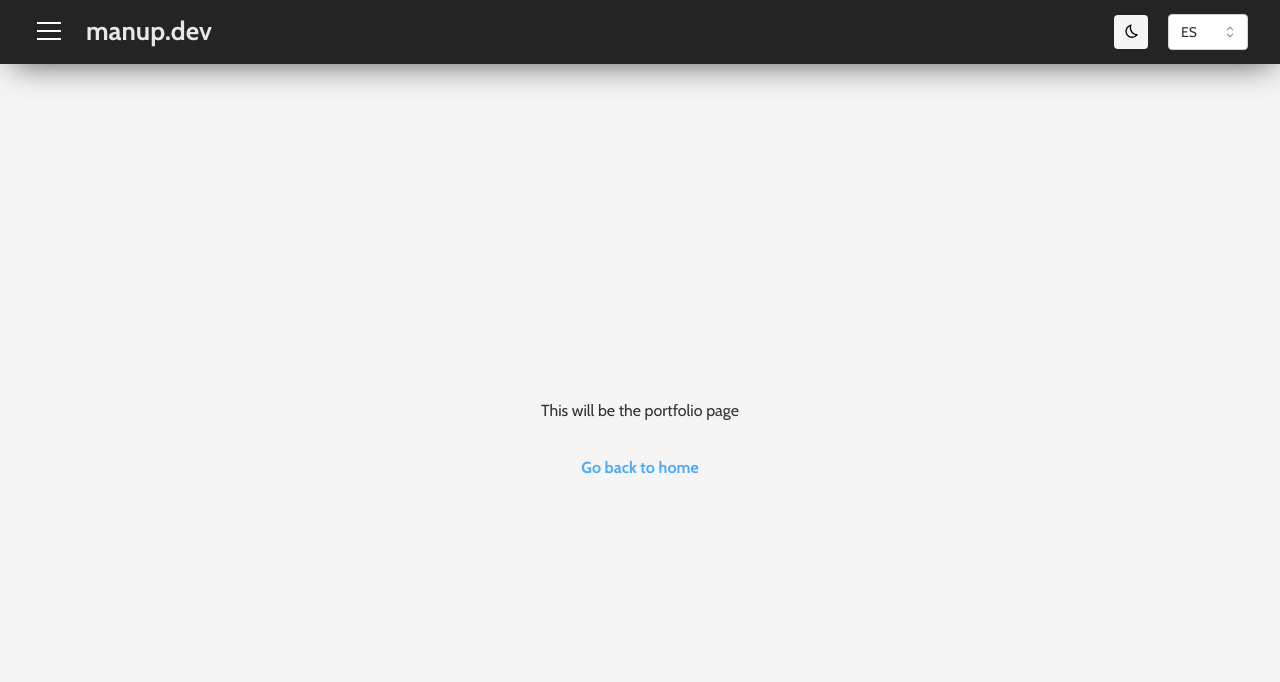
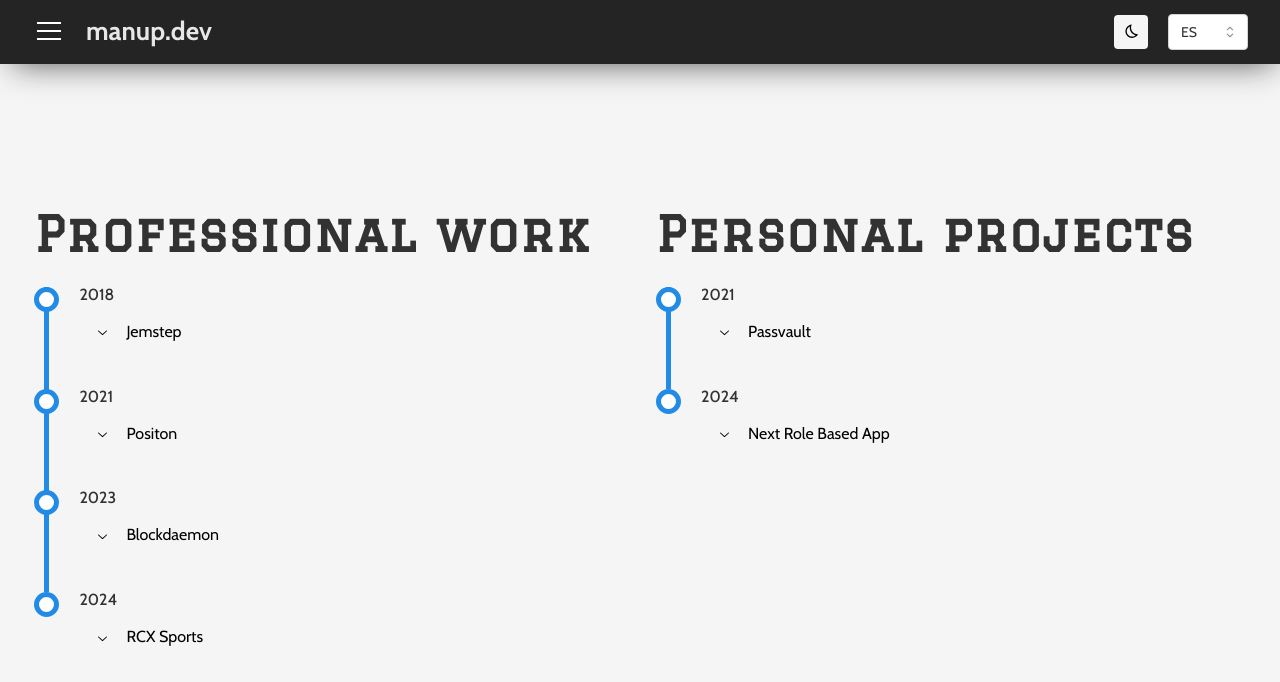
Before and after one commit to mperezy/manupdev, a React (Vite) app: page /portfolio in a window 1280 px wide. Shown: the top 682 px of the page. Built offline with nearby package versions, Linux system fonts and the light colour scheme; a web font is replaced by a local one.

Commit message:
Add initial implementation of portfolio page

```diff
--- /dev/null
+++ b/src/constants/portfolio.ts
@@ -0,0 +1,162 @@
+/* eslint-disable max-len  */
+
+type Work = {
+  year: number;
+  work: {
+    title: string;
+    roles: ('Frontend' | 'Backend' | 'Fullstack Dev' | 'Devops')[];
+    description: string;
+    verbose: string;
+    technologiesUsed: string[];
+  }[];
+};
+
+type Portfolio = Record<'professional' | 'personal', Work[]>;
+
+const portfolio: Portfolio = {
+  professional: [
+    {
+      year: 2018,
+      work: [
+        {
+          title: 'Jemstep',
+          roles: ['Fullstack Dev'],
+          description:
+            'By using Scala as main language I collaborated with team mates to solve bugs and implementing new features.',
+          verbose: `Jemstep is a Fintech company based in South Africa and the U.S. to help customers grow their wealth by investing their money based on goals.
+- First helping and collaborating with some Bonzzu partners in the fixing of bugs and implementing new features.
+- I was involved in a feature improvement that allowed the creation/update of goal investments along with a joint user pulling out and setting their data to the investment.
+- I helped to implement a new feature that allowed the clients to create and improve their investments based on recommended allocations by the bank, in this case, Citibank.
+- I helped in an improvement proposed by a Jemptep's client, Citibank, to solve some security issues where some sensitive data were exposed in the web app across the whole HTML and in some Javascript files.
+- I leaded the implementation of an improvement on the connection from the app to Docusign, this service is used to handle investment documentation and confidentiality agreements with the bank. The goal of this improvement was to implement the way how the app will send documents to DocuSign, previously this connection was made only with a user and password authentication, but given DocuSign's new documentation, a new authentication based on JWT was required.`,
+          technologiesUsed: [
+            'Play Framework',
+            'Scala',
+            'jQuery',
+            'Backbonejs',
+            'Cypress',
+            'Selenium',
+            'MongoDB',
+            'Docker',
+            'Docusign',
+            'Github',
+          ],
+        },
+      ],
+    },
+    {
+      year: 2021,
+      work: [
+        {
+          title: 'Positon',
+          roles: ['Fullstack Dev'],
+          description:
+            'I was involved, alongside with a team mate, in the implementation of the main application from scratch.',
+          verbose: '',
+          technologiesUsed: [
+            'Typescript',
+            'React.js',
+            'Next.js',
+            'Node.js',
+            'Express',
+            'GraphQL',
+            'SQL Server',
+            'Github',
+          ],
+        },
+      ],
+    },
+    {
+      year: 2023,
+      work: [
+        {
+          title: 'Blockdaemon',
+          roles: ['Frontend'],
+          description:
+            'I collaborated by fixing bugs, made several improvements and implemented a whole new platform for offline crypto transactions in the project I was assigned.',
+          verbose: `
+- Assisting to fix bugs and implement new features in a focused project inside Blockdaemon company.
+- Worked in a UI migration by moving all UI components made with Material-UI (License paid) to Mantine (No license paid required).
+- Collaborated in an offline web app implementation, to help users to make crypto transfers without the use of the main web app.
+- Techonologies used: Vite, ReactJs, Cypress, pnpm, GitLab`,
+          technologiesUsed: [
+            'Typescript',
+            'React.js',
+            'Vite',
+            'Cypress',
+            'Mantine',
+            'Gitlab',
+          ],
+        },
+      ],
+    },
+    {
+      year: 2024,
+      work: [
+        {
+          title: 'RCX Sports',
+          roles: ['Frontend', 'Devops'],
+          description:
+            "Alongside with two team mates, we are working in the implementation of bunch of applications and, implemented the repo's CI/CD myself.",
+          verbose: '',
+          technologiesUsed: [
+            'Typescript',
+            'React.js',
+            'Node.js',
+            'Express',
+            'Chakra-UI',
+            'Shell scripting',
+            'Bitbucket',
+          ],
+        },
+      ],
+    },
+  ],
+  personal: [
+    {
+      year: 2021,
+      work: [
+        {
+          title: 'Passvault',
+          roles: ['Frontend', 'Backend', 'Devops'],
+          description:
+            'In order to fix a personal problem, I developed a mobile/web application to create safe and secure passwords and store them in the cloud (Firebase)',
+          verbose: '',
+          technologiesUsed: [
+            'Typescript',
+            'React Native',
+            'Redux Toolkit',
+            'Expo',
+            'Firebase',
+            'AWS Lambda',
+            'Github',
+          ],
+        },
+      ],
+    },
+    {
+      year: 2024,
+      work: [
+        {
+          title: 'Next Role Based App',
+          roles: ['Frontend', 'Backend', 'Devops'],
+          description:
+            'As a personal challenge I created a web application so an authenticated user, depending of the roles assigned, this user can consume (or not) certain resources and make (or not) actions.',
+          verbose: '',
+          technologiesUsed: [
+            'Typescript',
+            'Next.js',
+            'Auth0',
+            'Node.js',
+            'Express',
+            'MongoDB',
+            'Docker',
+            'Github',
+          ],
+        },
+      ],
+    },
+  ],
+};
+
+export default portfolio;
--- a/src/mantine/theme.ts
+++ b/src/mantine/theme.ts
@@ -1,6 +1,6 @@
 import type { MantineTheme } from '@mantine/core';
 import { NavLink } from '@mantine/core';
-import { Anchor, AppShell, Title, createTheme } from '@mantine/core';
+import { Accordion, Anchor, AppShell, Title, createTheme } from '@mantine/core';
 import cssVariables from 'mantine/css-variables';
 
 const { appShell, anchor, navLink } = cssVariables;
@@ -94,6 +94,14 @@
   },
   other,
   components: {
+    Accordion: Accordion.extend({
+      styles: {
+        item: {
+          border: 0,
+        },
+      },
+    }),
+
     AppShell: AppShell.extend({
       styles: (_, { navbar }) => {
         const isNavbarOpened = !(
--- a/src/pages/portfolio.tsx
+++ b/src/pages/portfolio.tsx
@@ -1,12 +1,107 @@
-import { Stack } from '@mantine/core';
-import Link from 'components/link';
+import { Accordion, Anchor, Flex, Stack, Timeline, Title } from '@mantine/core';
 import MainLayout from 'components/main-layout';
+import portfolio from 'constants/portfolio';
+import { useState } from 'react';
 
-export default () => (
-  <MainLayout fullyCentered>
-    <Stack align='center'>
-      <p>This will be the portfolio page</p>
-      <Link to='/'>Go back to home</Link>
-    </Stack>
-  </MainLayout>
-);
+export default () => {
+  const [professionalItem, setProfessionalItem] = useState<string>('');
+  const [personalItem, setPersonalItem] = useState<string>('');
+
+  return (
+    <MainLayout fullyCentered>
+      <Flex
+        w='100%'
+        direction={{ base: 'column', xs: 'row' }}
+        gap='xl'
+        align='flex-start'
+        justify='space-around'
+      >
+        <Stack gap='lg' w={{ base: '100%', xs: '50%' }}>
+          <Title
+            variant='heading'
+            order={2}
+            fz={{ base: '1.5rem', md: '3rem' }}
+            ta={{ base: 'left', xs: 'center', md: 'left' }}
+            style={{ transition: 'all 0.5s' }}
+          >
+            Professional work
+          </Title>
+
+          <Timeline
+            active={Infinity}
+            bulletSize={25}
+            lineWidth={5}
+            w={{ base: '100%', md: '75%' }}
+          >
+            {portfolio.professional.map(({ year, work }, index) => (
+              <Timeline.Item key={index} title={year}>
+                <Accordion
+                  chevronPosition='left'
+                  value={professionalItem}
+                  onChange={(value) => setProfessionalItem(value || '')}
+                >
+                  {work.map(({ title, description }, index) => (
+                    <Accordion.Item key={index} value={title}>
+                      <Accordion.Control children={title} />
+                      <Accordion.Panel
+                        children={
+                          <Stack gap='xs'>
+                            {description}
+                            <Anchor children='See more details' />
+                          </Stack>
+                        }
+                      />
+                    </Accordion.Item>
+                  ))}
+                </Accordion>
+              </Timeline.Item>
+            ))}
+          </Timeline>
+        </Stack>
+
+        <Stack gap='lg' w={{ base: '100%', xs: '50%' }}>
+          <Title
+            variant='heading'
+            order={2}
+            fz={{ base: '1.5rem', md: '3rem' }}
+            ta={{ base: 'left', xs: 'center', md: 'left' }}
+            style={{ transition: 'all 0.5s' }}
+          >
+            Personal projects
+          </Title>
+
+          <Timeline
+            active={99}
+            bulletSize={25}
+            lineWidth={5}
+            w={{ base: '100%', md: '75%' }}
+          >
+            {portfolio.personal.map(({ year, work }, index) => (
+              <Timeline.Item key={index} title={year}>
+                <Accordion
+                  chevronPosition='left'
+                  value={personalItem}
+                  onChange={(value) => setPersonalItem(value || '')}
+                >
+                  {work.map(({ title, description }, index) => (
+                    <Accordion.Item key={index} value={title}>
+                      <Accordion.Control children={title} />
+                      <Accordion.Panel
+                        children={
+                          <Stack gap='xs'>
+                            {description}
+                            <Anchor children='See more details' />
+                          </Stack>
+                        }
+                      />
+                    </Accordion.Item>
+                  ))}
+                </Accordion>
+              </Timeline.Item>
+            ))}
+          </Timeline>
+        </Stack>
+      </Flex>
+    </MainLayout>
+  );
+};
```
